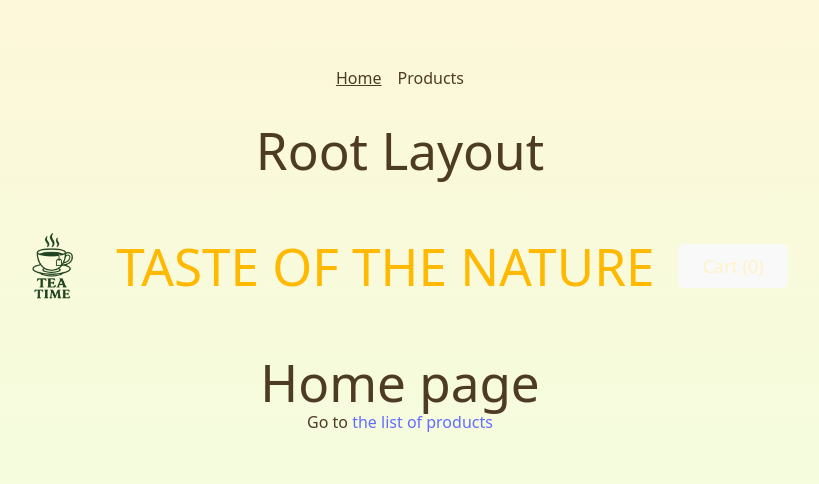
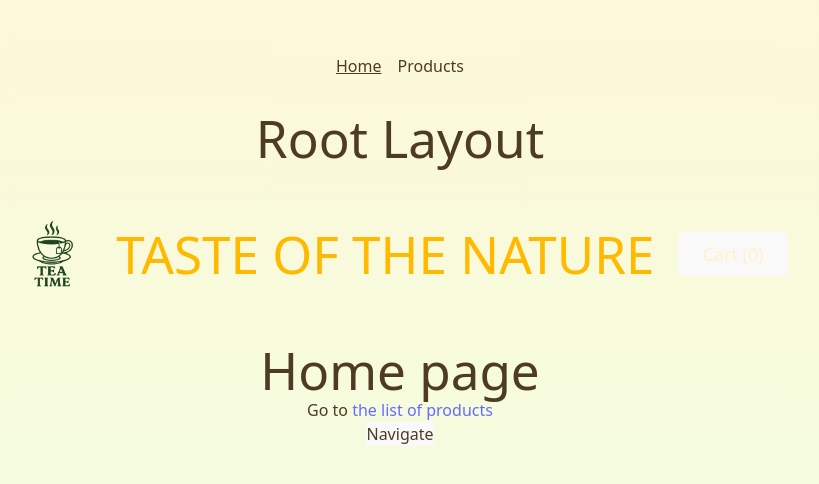
Before and after one commit to nevdb/tea-catalog-react, a React (Vite) app: page / in a window 1280 px wide. Shown: the part 166-650 px from the top of the page, without its empty margins (240-1059 px from the left). Built offline with nearby package versions, Linux system fonts and the light colour scheme.

Commit message:
navigating programmatically

```diff
--- a/src/pages/Home.jsx
+++ b/src/pages/Home.jsx
@@ -4,20 +4,27 @@ import Catalog from "../components/Catalog";
 import { DUMMY_PRODUCTS } from "../dummy-products";
 import Product from "../components/Product";
 import CartContextProvider from "../store/shopping-card-context";
-import { Link } from "react-router-dom";
+import { Link, useNavigate } from "react-router-dom";
 
-function App() {
+function HomePage() {
+  const navigate = useNavigate();
+
+  function navigateHandler() {
+    navigate("/products");
+  }
+
   return (
     <>
-      <CartContextProvider>
-        <Header />
-        <h1>Home page</h1>
-        <p>
-          Go to <Link to="/products"> the list of products</Link>
-        </p>
-      </CartContextProvider>
+      <Header />
+      <h1>Home page</h1>
+      <p>
+        Go to <Link to="/products"> the list of products</Link>
+      </p>
+      <p>
+        <button onClick={navigateHandler}>Navigate</button>
+      </p>
     </>
   );
 }
 
-export default App;
+export default HomePage;
```
